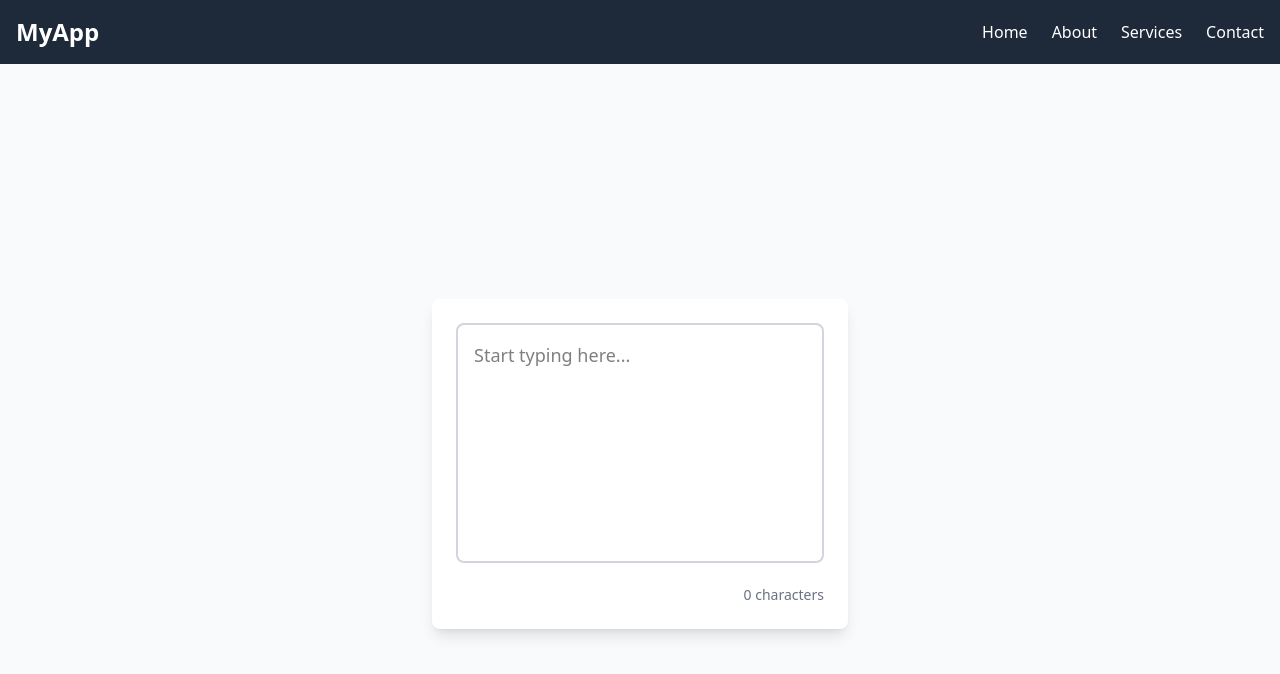
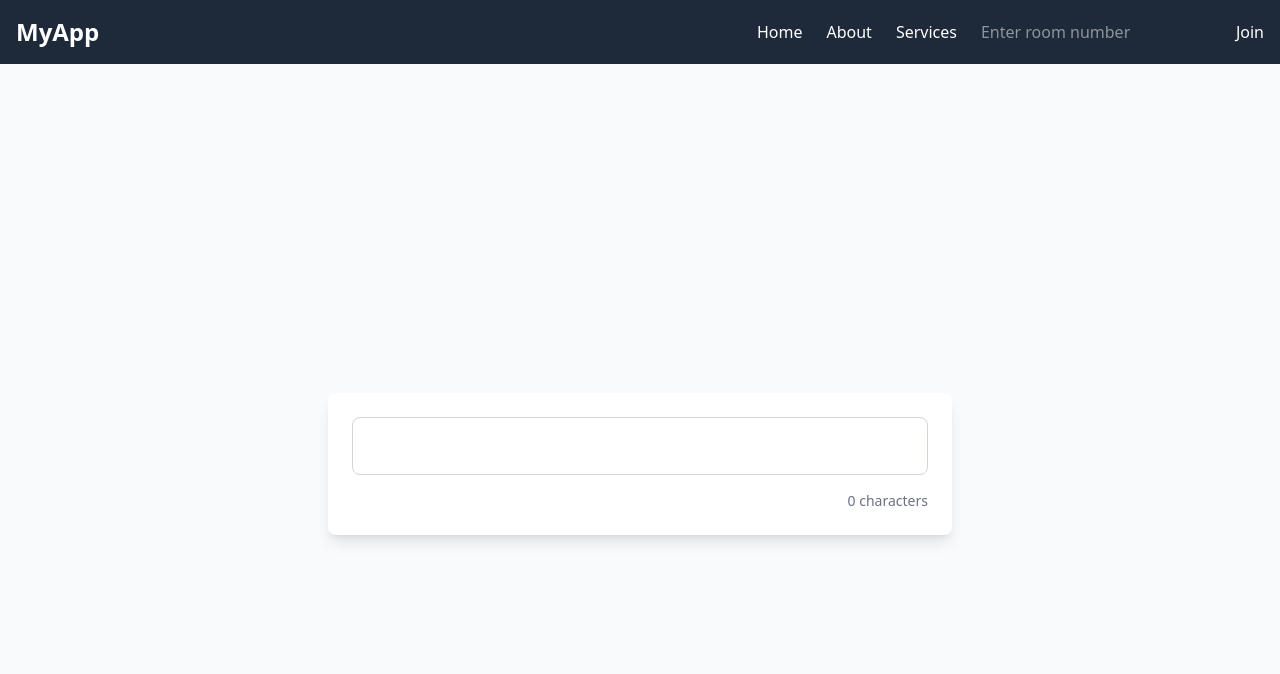
Before and after one commit to harshavardanan/Collaborative-editor, a React (Vite) app in the folder client/: page / in a window 1280 px wide. Shown: the top 674 px of the page. Built offline with nearby package versions, Linux system fonts and the light colour scheme; no server answers.

Commit message:
added tiptap editor

```diff
--- a/client/src/components/Navbar.tsx
+++ b/client/src/components/Navbar.tsx
@@ -1,8 +1,14 @@
 import React, { useState, useEffect } from "react";
 import { auth, signOut } from "./FirebaseConfig";
+import { io } from "socket.io-client";
+const ENDPOINT = "http://localhost:5000";
 
 const Navbar = () => {
   const [user, setUser] = useState<any>(auth.currentUser);
+  const [room, setRoom] = useState<string>("");
+  const joinRoom = () => {
+    io(ENDPOINT).emit("join-room", room);
+  };
 
   useEffect(() => {
     const unsubscribe = auth.onAuthStateChanged((currentUser) => {
@@ -36,9 +42,12 @@ const Navbar = () => {
           <a href="/services" className="hover:text-blue-400">
             Services
           </a>
-          <a href="/contact" className="hover:text-blue-400">
-            Contact
-          </a>
+          <input
+            placeholder="Enter room number"
+            onChange={(e) => setRoom(e.target.value)}
+            value={room}
+          />
+          <button onClick={joinRoom}>Join</button>
         </div>
 
         {/* Logout button */}
--- a/client/src/components/SocketConfig.tsx
+++ b/client/src/components/SocketConfig.tsx
@@ -7,10 +7,14 @@ const ENDPOINT = "http://localhost:5000";
 const SocketConfig = () => {
   const [editorData, setEditorData] = useState<string>("");
 
+
   useEffect(() => {
     const socket = io(ENDPOINT);
     socket.on("connect", () => {
       console.log("Connected to server");
+      socket.on("join-room", (room) => {
+        console.log("Joined room", room);
+      });
       socket.on("editing", (data: string) => {
         console.log("data received from server", data);
         setEditorData(data);
@@ -25,11 +29,11 @@ const SocketConfig = () => {
   const sendChanges = (editorData: string) => {
     console.log("sending data to server", editorData);
     io(ENDPOINT).emit("editing", editorData);
-    S;
   };
 
   return (
     <div>
+
       <TextEditor editorData={editorData} setEditorData={sendChanges} />
     </div>
   );
--- a/client/src/components/TextEditor.tsx
+++ b/client/src/components/TextEditor.tsx
@@ -1,4 +1,6 @@
 import React, { useEffect } from "react";
+import { useEditor, EditorContent } from "@tiptap/react";
+import StarterKit from "@tiptap/starter-kit";
 
 interface TextEditorProps {
   editorData: string;
@@ -9,25 +11,31 @@ export default function TextEditor({
   editorData,
   setEditorData,
 }: TextEditorProps) {
-  const handleChange = (e: React.ChangeEvent<HTMLTextAreaElement>) => {
-    const newText = e.target.value;
-    setEditorData(newText);
-  };
+  const editor = useEditor({
+    extensions: [StarterKit],
+    content: editorData,
+    onUpdate: ({ editor }) => {
+      setEditorData(editor.getHTML());
+    },
+  });
 
-  useEffect(() => {}, [editorData]);
+  useEffect(() => {
+    if (editor && editorData !== editor.getHTML()) {
+      editor.commands.setContent(editorData);
+    }
+  }, [editorData]);
+
+  if (!editor) return <p>Loading editor...</p>;
 
   return (
     <div className="flex justify-center items-center min-h-screen bg-gray-50 p-4">
-      <div className="w-full md:w-1/2 lg:w-1/3 bg-white rounded-lg shadow-lg p-6 space-y-4">
-        <textarea
-          value={editorData}
-          onChange={handleChange}
-          placeholder="Start typing here..."
-          rows={12}
-          className="w-full h-60 p-4 border-2 border-gray-300 rounded-lg focus:ring-2 focus:ring-blue-500 focus:border-blue-500 text-lg leading-relaxed resize-none"
+      <div className="w-full md:w-2/3 lg:w-1/2 bg-white rounded-lg shadow-lg p-6 space-y-4">
+        <EditorContent
+          editor={editor}
+          className="border border-gray-300 rounded-lg p-4"
         />
         <div className="flex justify-end text-sm text-gray-500">
-          {editorData.length} characters
+          {editor.getText().length} characters
         </div>
       </div>
     </div>
```
Also changed, not shown: 2 other files (tests, documents, lock files or other folders).
